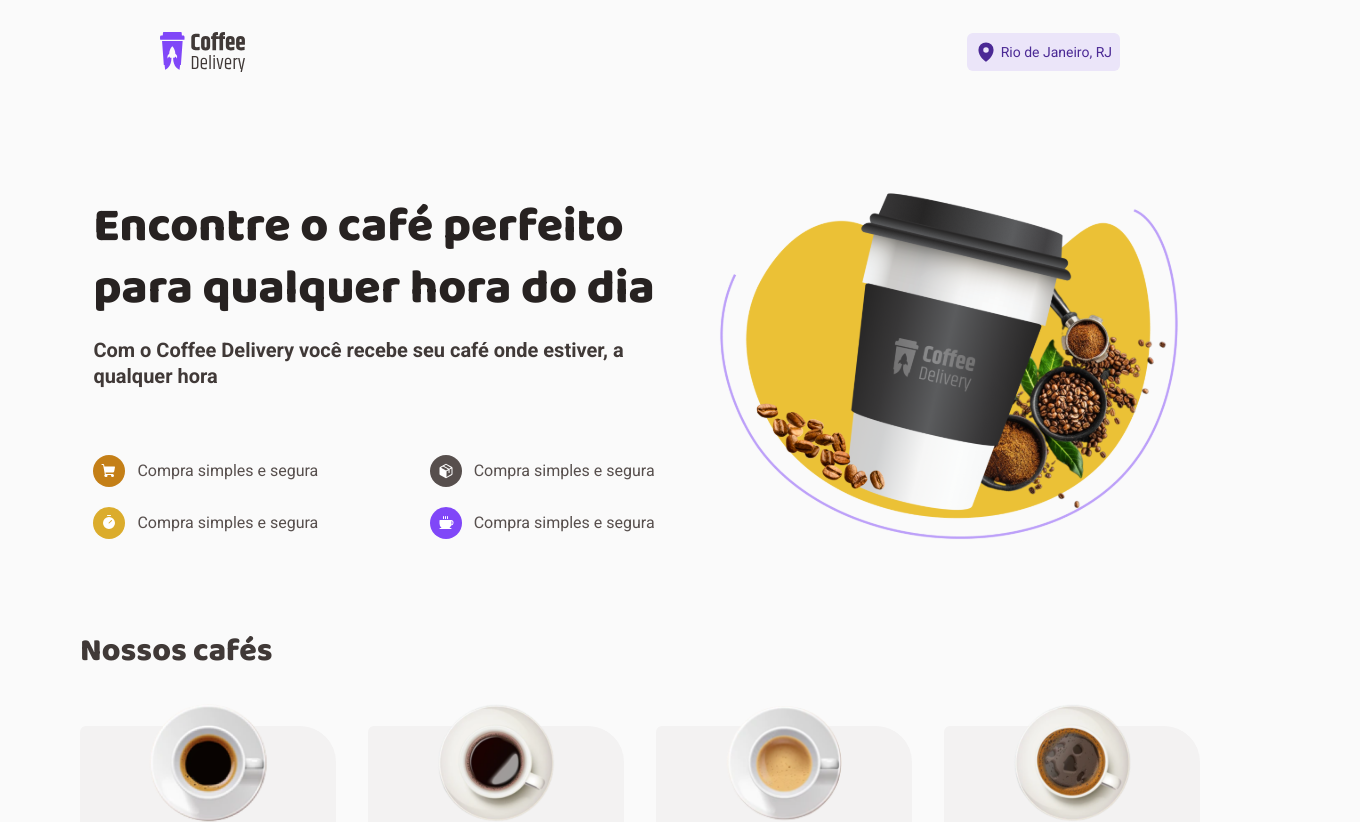
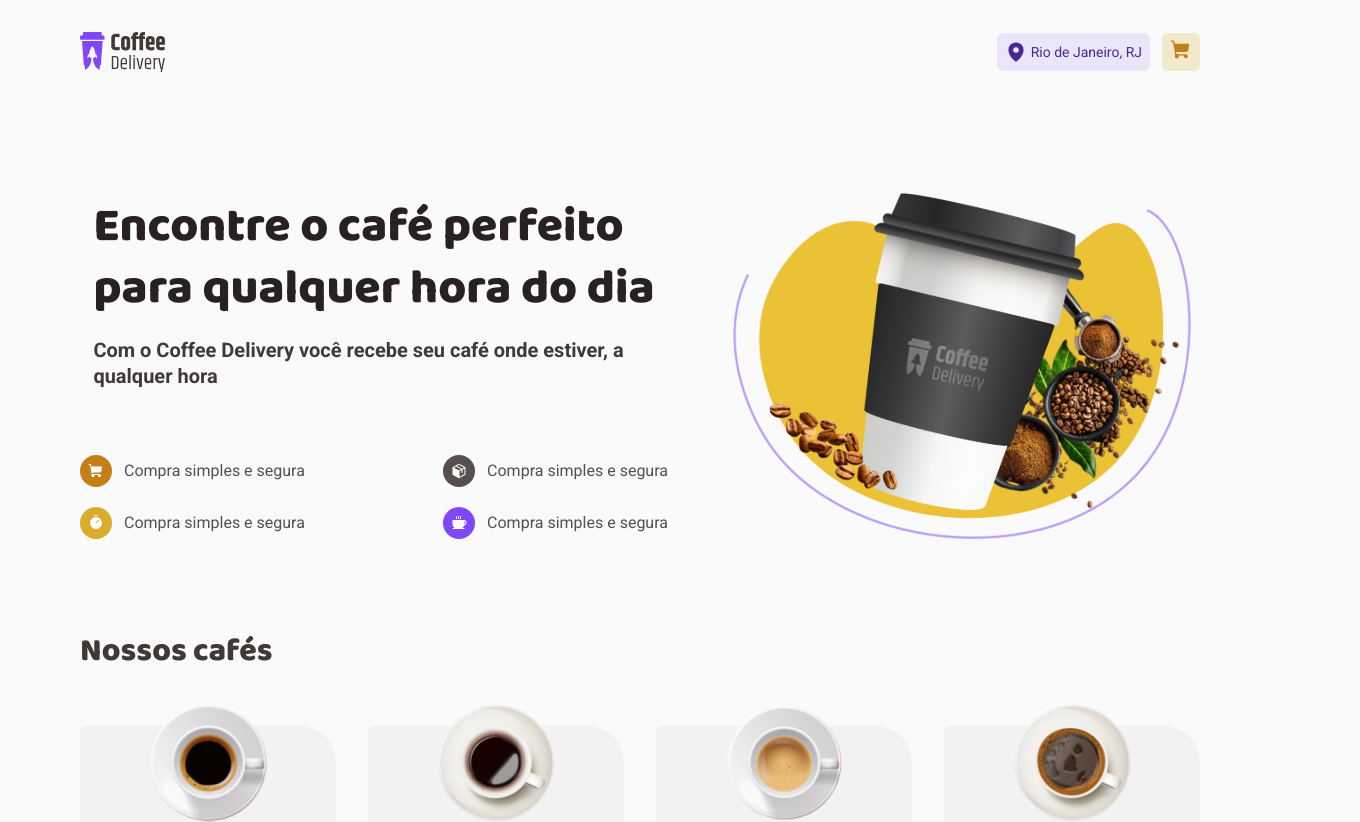
Before and after one commit to bernardo-caetano/coffee-delivery, a React (Vite) app: page / in a window 1280 px wide. Shown: the top 822 px of the page, 1360 px wide, since content can reach past the window. Built offline with nearby package versions, Linux system fonts and the light colour scheme.

Commit message:
home layout finished

```diff
--- a/src/components/CartButton/index.tsx
+++ b/src/components/CartButton/index.tsx
@@ -11,8 +11,8 @@ interface CartButtonProps {
 
 export function CartButton({color, background}: CartButtonProps) {
     return(
-        <Cart>
-          <ShoppingCart background={background} size={22} color={color} weight="fill" />
+        <Cart background={background}>
+          <ShoppingCart  size={22}  color={color} weight="fill" />
         </Cart>
     )
 }
--- a/src/components/CartButton/styles.ts
+++ b/src/components/CartButton/styles.ts
@@ -1,12 +1,11 @@
 import styled from 'styled-components'
 
 export type cartButtonTypes = {
-    // color: '#FFFFFF' | '#C47F17',
+    color: '#FFFFFF' | '#C47F17',
     background: 'purpleDark' | 'yellowLight',
 }
 
 interface CartProps {
-    // color: cartButtonTypes['color'];
     background: cartButtonTypes['background'],
 }
 
@@ -17,7 +16,9 @@ const cartColors = {
 
 export const Cart = styled.button<CartProps>`
   border-radius: 6px;
-  padding: 0.5rem;
+  height: 2.375rem;
+  width: 2.375rem;
+  border: none;
 
   ${props => {
     return `background: ${cartColors[props.background]}`
--- a/src/components/Header/index.tsx
+++ b/src/components/Header/index.tsx
@@ -1,5 +1,6 @@
 import {
   HeaderContainer,
+  HeaderContent,
   Localization,
   LocalizationCartContainer,
 } from './styles'
@@ -10,14 +11,16 @@ import { CartButton } from '../CartButton'
 export function Header() {
   return (
     <HeaderContainer>
+      <HeaderContent>
       <img src={Logo} alt="logo coffee delivery" />
       <LocalizationCartContainer>
         <Localization>
           <MapPin size={22} color="#4B2995" weight="fill" />
           <p>Rio de Janeiro, RJ</p>
         </Localization>
-        {/* <CartButton/> */}
+        <CartButton background='yellowLight' color='#C47F17'/>
       </LocalizationCartContainer>
+      </HeaderContent>
     </HeaderContainer>
   )
 }
--- a/src/components/Header/styles.ts
+++ b/src/components/Header/styles.ts
@@ -3,9 +3,9 @@ import styled from 'styled-components'
 export const HeaderContainer = styled.header`
   display: flex;
   align-items: center;
-  justify-content: space-between;
+  justify-content: center;
   width: 100%;
-  padding: 2rem 10rem;
+  padding: 2rem 0;
 `
 export const LocalizationCartContainer = styled.div`
   display: flex;
@@ -28,3 +28,10 @@ export const Localization = styled.span`
     font-size: 0.875rem;
   }
 `
+export const HeaderContent = styled.div`
+  display: flex;
+  align-items: center;
+  justify-content: space-between;
+  width: 100%;
+  max-width: 70rem;
+`
--- a/src/pages/Home/components/CoffeeCard/index.tsx
+++ b/src/pages/Home/components/CoffeeCard/index.tsx
@@ -1,5 +1,6 @@
 
 import { useState } from 'react'
+import { CartButton } from '../../../../components/CartButton'
 import {  BuyContainer, CoffeeCardContainer, CoffeeCardContent, CounterContainer, InfoContainer, Tag, TagContainer } from './styles'
 
 interface CoffeeCardProps {
@@ -42,6 +43,7 @@ export function CoffeeCard({
               {counter}
             <button type='button' onClick={() => setCounter(prevState => prevState + 1)}>+</button>
           </CounterContainer>
+          <CartButton background='purpleDark' color='#FFFFFF'/>
         </BuyContainer>
 
 
--- a/src/pages/Home/components/CoffeeCard/styles.ts
+++ b/src/pages/Home/components/CoffeeCard/styles.ts
@@ -110,4 +110,5 @@ display: flex;
 
 export const TagContainer = styled(BaseContainer)`
   margin: 0.75rem 0 1rem 0;
+  gap: 0.25rem;
 `
--- a/src/pages/Home/components/Intro/styles.ts
+++ b/src/pages/Home/components/Intro/styles.ts
@@ -5,6 +5,7 @@ export const IntroContainer = styled.div`
   align-items: center;
   justify-content: center;
   gap: 3.5rem;
+  width: 100%;
 `
 export const IntroContent = styled(IntroContainer)`
   flex-direction: column;
--- a/src/pages/Home/index.tsx
+++ b/src/pages/Home/index.tsx
@@ -1,10 +1,11 @@
 import { Intro } from './components/Intro'
-import { CoffeeListContainer, CoffeeListContent, HomeContainer, TitleContainer } from './styles'
+import { CoffeeListContainer, CoffeeListContent, HomeContainer, HomeContent, TitleContainer } from './styles'
 import { coffeeList } from '../../assets/content/coffeeList'
 import { CoffeeCard } from './components/CoffeeCard'
 export function Home() {
   return (
     <HomeContainer>
+      <HomeContent>
       <Intro />
       <CoffeeListContainer>
         <TitleContainer>
@@ -23,6 +24,7 @@ export function Home() {
           ))}
         </CoffeeListContent>
       </CoffeeListContainer>
+      </HomeContent>
     </HomeContainer>
   )
 }
--- a/src/pages/Home/styles.ts
+++ b/src/pages/Home/styles.ts
@@ -5,13 +5,25 @@ export const HomeContainer = styled.main`
   align-items: center;
   justify-content: center;
   flex-direction: column;
-  padding: 0rem 10rem;
+  width: 100%;
+  padding-bottom: 9.8125rem;
 `
+
+export const HomeContent = styled.div`
+  display: flex;
+  align-items: center;
+  justify-content: center;
+  flex-direction: column;
+  max-width: 70rem;
+  width: 100%;
+`
+
 export const CoffeeListContainer = styled.div`
   display: flex;
   justify-content: center;
   align-items: center;
   flex-direction: column;
+  width: 100%;
 
 
 `
@@ -39,4 +51,5 @@ export const CoffeeListContent = styled.div`
   align-items: center;
   grid-template-columns: auto auto auto auto;
   gap: 2.5rem 2rem;
+  width: 100%;
 `
```
